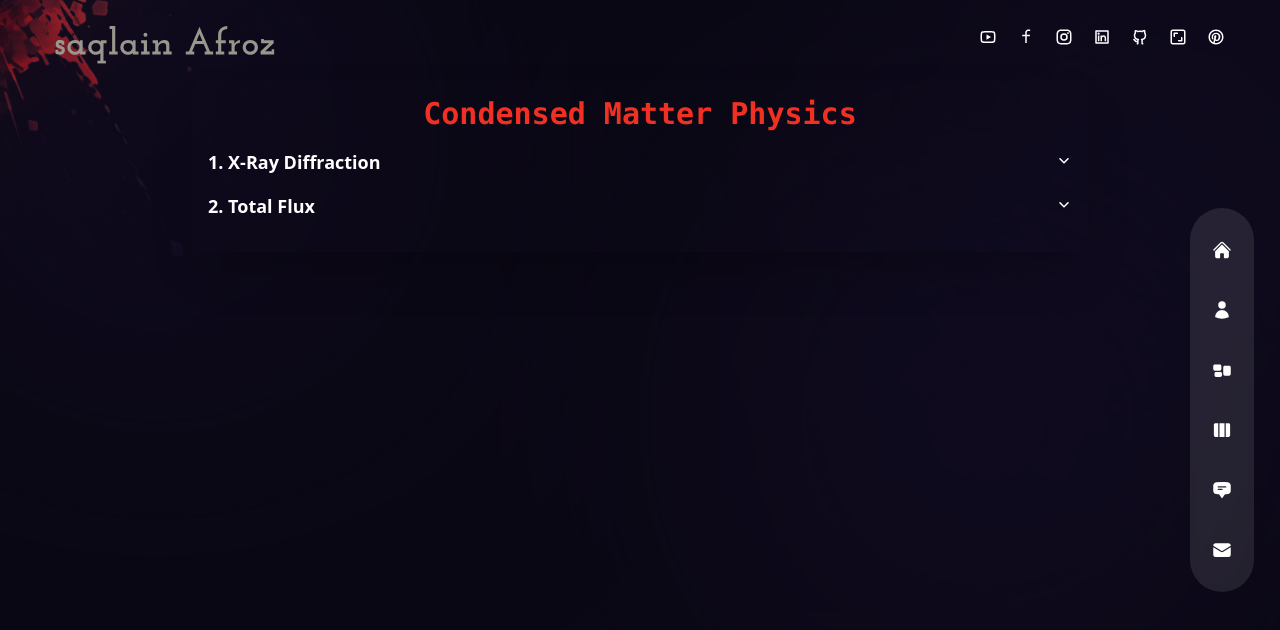
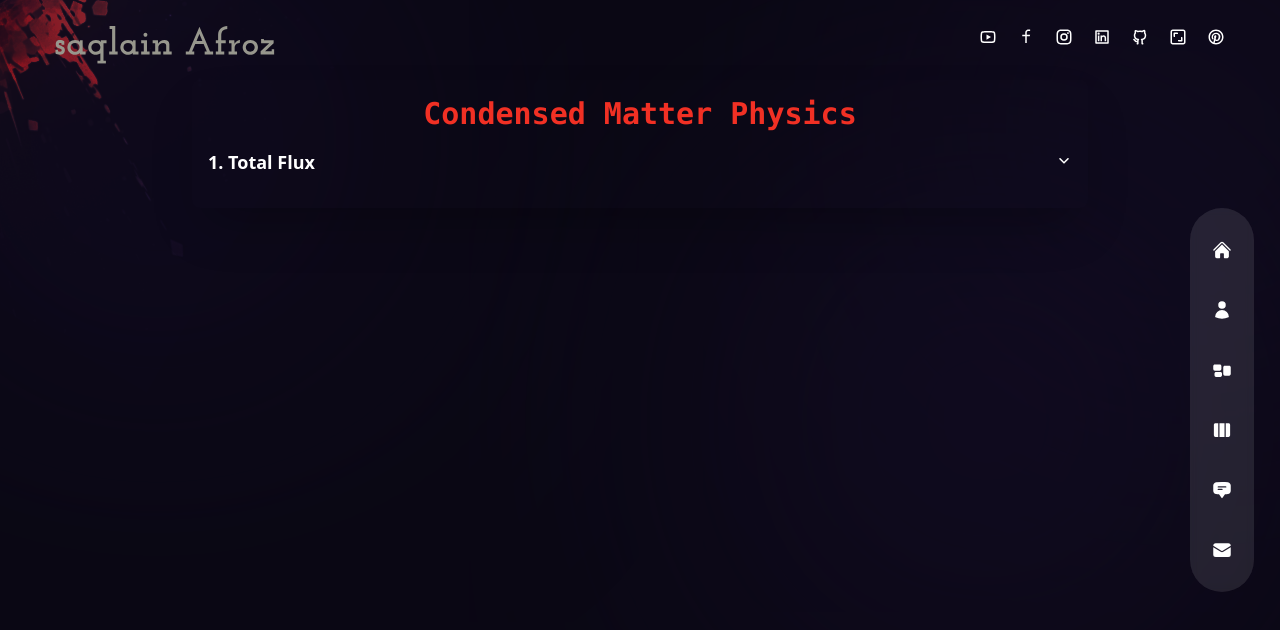
Before and after one commit to AfrozSaqlain/Sak-Portfolio, a Next.js app: page /academics/Condensed_Matter in a window 1280 px wide. Shown: the top 630 px of the page. Built offline with nearby package versions, Linux system fonts and the light colour scheme.

Commit message:
Added katex again

```diff
--- a/components/MarkdownWithKaTeX.js
+++ b/components/MarkdownWithKaTeX.js
@@ -1,43 +1,123 @@
+// import React from 'react';
+// import PropTypes from 'prop-types';
+// import KaTeXComponent from './KaTeXComponent';
+
+// const MarkdownWithKaTeX = ({ content }) => {
+//   const regex = /\$\$([\s\S]*?)\$\$|\$([^$]+)\$/g;
+//   let match;
+//   let currentIndex = 0;
+//   const parts = [];
+
+//   while ((match = regex.exec(content)) !== null) {
+//     const matchIndex = match.index;
+
+//     // Add text before the match
+//     if (currentIndex !== matchIndex) {
+//       parts.push(content.substring(currentIndex, matchIndex));
+//     }
+
+//     // Add KaTeX component based on the match type
+//     if (match[1]) {
+//       // Block KaTeX
+//       parts.push(<KaTeXComponent key={currentIndex} mathExpression={match[1]} />);
+//     } else if (match[2]) {
+//       // Inline KaTeX
+//       parts.push(<KaTeXComponent key={currentIndex} mathExpression={match[2]} inline />);
+//     }
+
+//     currentIndex = matchIndex + match[0].length;
+//   }
+
+//   // Add any remaining text after the last match
+//   if (currentIndex < content.length) {
+//     parts.push(content.substring(currentIndex));
+//   }
+
+//   return <div>{parts}</div>;
+// };
+
+// MarkdownWithKaTeX.propTypes = {
+//   content: PropTypes.string.isRequired,
+// };
+
+// export default MarkdownWithKaTeX;
+
+
+
+
+
+
 import React from 'react';
-import PropTypes from 'prop-types';
-import KaTeXComponent from './KaTeXComponent';
+import ReactMarkdown from 'react-markdown';
+import remarkMath from 'remark-math';
+import rehypeKatex from 'rehype-katex';
+import 'katex/dist/katex.min.css';
 
 const MarkdownWithKaTeX = ({ content }) => {
-  const regex = /\$\$([\s\S]*?)\$\$|\$([^$]+)\$/g;
-  let match;
-  let currentIndex = 0;
-  const parts = [];
-
-  while ((match = regex.exec(content)) !== null) {
-    const matchIndex = match.index;
-
-    // Add text before the match
-    if (currentIndex !== matchIndex) {
-      parts.push(content.substring(currentIndex, matchIndex));
-    }
-
-    // Add KaTeX component based on the match type
-    if (match[1]) {
-      // Block KaTeX
-      parts.push(<KaTeXComponent key={currentIndex} mathExpression={match[1]} />);
-    } else if (match[2]) {
-      // Inline KaTeX
-      parts.push(<KaTeXComponent key={currentIndex} mathExpression={match[2]} inline />);
-    }
-
-    currentIndex = matchIndex + match[0].length;
-  }
-
-  // Add any remaining text after the last match
-  if (currentIndex < content.length) {
-    parts.push(content.substring(currentIndex));
-  }
-
-  return <div>{parts}</div>;
-};
-
-MarkdownWithKaTeX.propTypes = {
-  content: PropTypes.string.isRequired,
+  return (
+    <ReactMarkdown
+      children={content}
+      remarkPlugins={[remarkMath]}
+      rehypePlugins={[rehypeKatex]}
+      className="text-white font-bold"
+      components={{
+        p: ({ node, ...props }) => <p className="text-white font-normal" {...props} />, // Customize paragraph color
+        strong: ({ node, ...props }) => <strong className="font-bold" {...props} />, // Make bold text bolder
+        h1: ({ node, ...props }) => <h1 className="text-2xl font-bold text-white my-4" {...props} />, // Customize heading 1
+        h2: ({ node, ...props }) => <h2 className="text-xl font-bold text-white my-3" {...props} />, // Customize heading 2
+        h3: ({ node, ...props }) => <h3 className="text-lg font-bold text-white my-2" {...props} />, // Customize heading 3
+        code: ({ node, ...props }) => <code className="bg-gray-800 text-white p-1 rounded-md" {...props} />, // Customize inline code
+        // Add more custom styles as needed for other elements
+      }}
+    />
+  );
 };
 
 export default MarkdownWithKaTeX;
+
+
+
+
+// // Inside MarkdownWithKaTeX.js
+
+// import React from 'react';
+// import ReactMarkdown from 'react-markdown';
+// import remarkMath from 'remark-math';
+// import rehypeKatex from 'rehype-katex';
+// import rehypeRaw from 'rehype-raw';
+// import 'katex/dist/katex.min.css';
+
+// const MarkdownWithKaTeX = ({ content }) => {
+//   return (
+//     <ReactMarkdown
+//       children={content}
+//       remarkPlugins={[remarkMath]}
+//       rehypePlugins={[rehypeKatex, rehypeRaw]}
+//       className="text-white font-bold"
+//       components={{
+//         p: ({ node, ...props }) => <p className="text-white font-normal" {...props} />,
+//         strong: ({ node, ...props }) => <strong className="font-bold" {...props} />,
+//         h1: ({ node, ...props }) => <h1 className="text-2xl font-bold text-white my-4" {...props} />,
+//         h2: ({ node, ...props }) => <h2 className="text-xl font-bold text-white my-3" {...props} />,
+//         h3: ({ node, ...props }) => <h3 className="text-lg font-bold text-white my-2" {...props} />,
+//         code: ({ node, inline, className, children, ...props }) => {
+//           const isMultiLine = !inline;
+
+//           if (isMultiLine) {
+//             // Handle multiline code blocks
+//             return (
+//               <pre className={`bg-gray-800 text-white p-1 rounded-md ${className}`}>
+//                 <code {...props}>{children}</code>
+//               </pre>
+//             );
+//           }
+
+//           // Default behavior for inline code
+//           return <code className="bg-gray-800 text-white p-1 rounded-md" {...props}>{children}</code>;
+//         },
+//       }}
+//     />
+//   );
+// };
+
+// export default MarkdownWithKaTeX;
--- a/package.json
+++ b/package.json
@@ -61,6 +61,9 @@
     "react-syntax-highlighter": "^15.5.0",
     "react-three-fiber": "^6.0.13",
     "react-tsparticles": "^2.9.3",
+    "rehype-katex": "^7.0.0",
+    "rehype-raw": "^7.0.0",
+    "remark": "^15.0.1",
     "remark-math": "^6.0.0",
     "simplebar-react": "^3.2.4",
     "swiper": "^9.4.0",
--- a/pages/academics/Condensed_Matter/index.js
+++ b/pages/academics/Condensed_Matter/index.js
@@ -5,52 +5,19 @@ import MarkdownWithKaTeX from '../../../components/MarkdownWithKaTeX';
 const Condensed_Matter = () => {
   const sections = [
     {
-      title: 'X-Ray Diffraction',
-      subsections: [
-        {
-          title: 'Introduction',
-          content: `Here are the equations related to specific intensity...
-                    $$
-                      \\phi = \\int_0^1 x dx
-                    $$
-                    and now we do $\\sigma = x^2$
-
-                    Field is a function of space and time. Example: Electric field $(\\vec{x}, t) \\to \\vec{E}(\\vec{x}, t)$ and Magnetic Field $(\\vec{x}, t) \\to \\vec{B}(\\vec{x}, t)$
-
-                    Field has $\\infty$ degrees of freedom. <br/> <br/>
-                    Notation: $\\phi(\\vec{x}, t)$ <br/> <br/>
-                    The field may be:
-                    <ul class="list-disc ml-8 my-4">
-                        <li class="mb-2">Fundamental Field</li>
-                        <li class="mb-2">Component of an object $ \\phi^A (t, \\vec{x}) $</li>
-                        <li class="mb-2">Can be part of internal space: $$ \\phi^A (t, \\vec{x}) = \\int \\phi_k e^{ik \\cdot x} d^3k $$</li>
-                    </ul>
-                    <br/>
-
-                    \\begin{itemize}
-                      \\item Hello
-                    \\end{itemize}
-                    `,
-        },
-        // Add more subsections
-      ],
-    },
-    {
       title: 'Total Flux',
       subsections: [
         {
           title: 'Definition',
-          content: 'The definition of total flux...',
+          content: `# Hello, world! \n\n This is a **markdown** string with some inline math: $x^2 + y^2 = z^2$. \n \n ## Computer \n $\\int_0^1 e^x dx$`,
         },
         {
           title: 'Calculation',
           content: `How to calculate the total flux...
-                    `,
+          `,
         },
-        // Add more subsections
       ],
     },
-    // Add more sections
   ];
 
   const [openSection, setOpenSection] = useState(null);
@@ -104,3 +71,43 @@ const Condensed_Matter = () => {
 };
 
 export default Condensed_Matter;
+
+
+
+
+
+
+
+
+
+// {
+//   title: 'X-Ray Diffraction',
+//   subsections: [
+//     {
+//       title: 'Introduction',
+//       content: `Here are the equations related to specific intensity...
+//                 $$
+//                   \\phi = \\int_0^1 x dx
+//                 $$
+//                 and now we do $\\sigma = x^2$
+
+//                 Field is a function of space and time. Example: Electric field $(\\vec{x}, t) \\to \\vec{E}(\\vec{x}, t)$ and Magnetic Field $(\\vec{x}, t) \\to \\vec{B}(\\vec{x}, t)$
+
+//                 Field has $\\infty$ degrees of freedom. <br/> <br/>
+//                 Notation: $\\phi(\\vec{x}, t)$ <br/> <br/>
+//                 The field may be:
+//                 <ul class="list-disc ml-8 my-4">
+//                     <li class="mb-2">Fundamental Field</li>
+//                     <li class="mb-2">Component of an object $ \\phi^A (t, \\vec{x}) $</li>
+//                     <li class="mb-2">Can be part of internal space: $$ \\phi^A (t, \\vec{x}) = \\int \\phi_k e^{ik \\cdot x} d^3k $$</li>
+//                 </ul>
+//                 <br/>
+
+//                 \\begin{itemize}
+//                   \\item Hello
+//                 \\end{itemize}
+//                 `,
+//     },
+//     // Add more subsections
+//   ],
+// },
```
Also changed, not shown: 1 other file (tests, documents, lock files or other folders).
